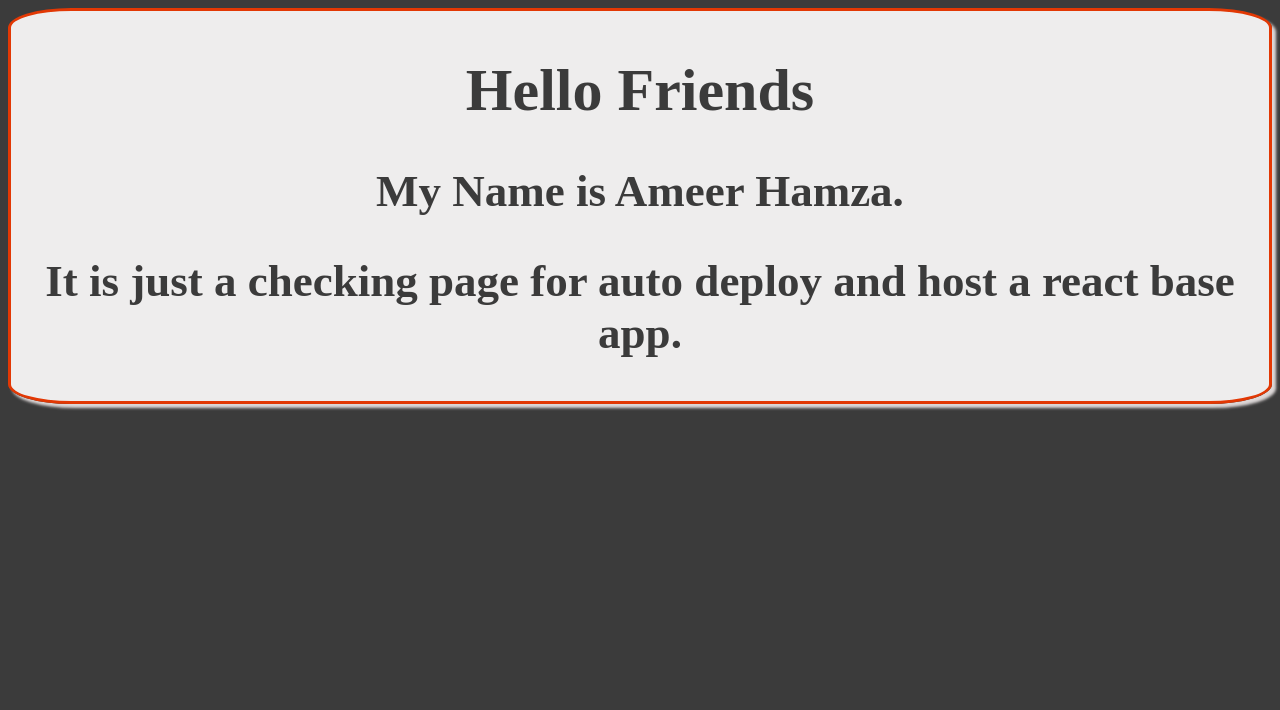
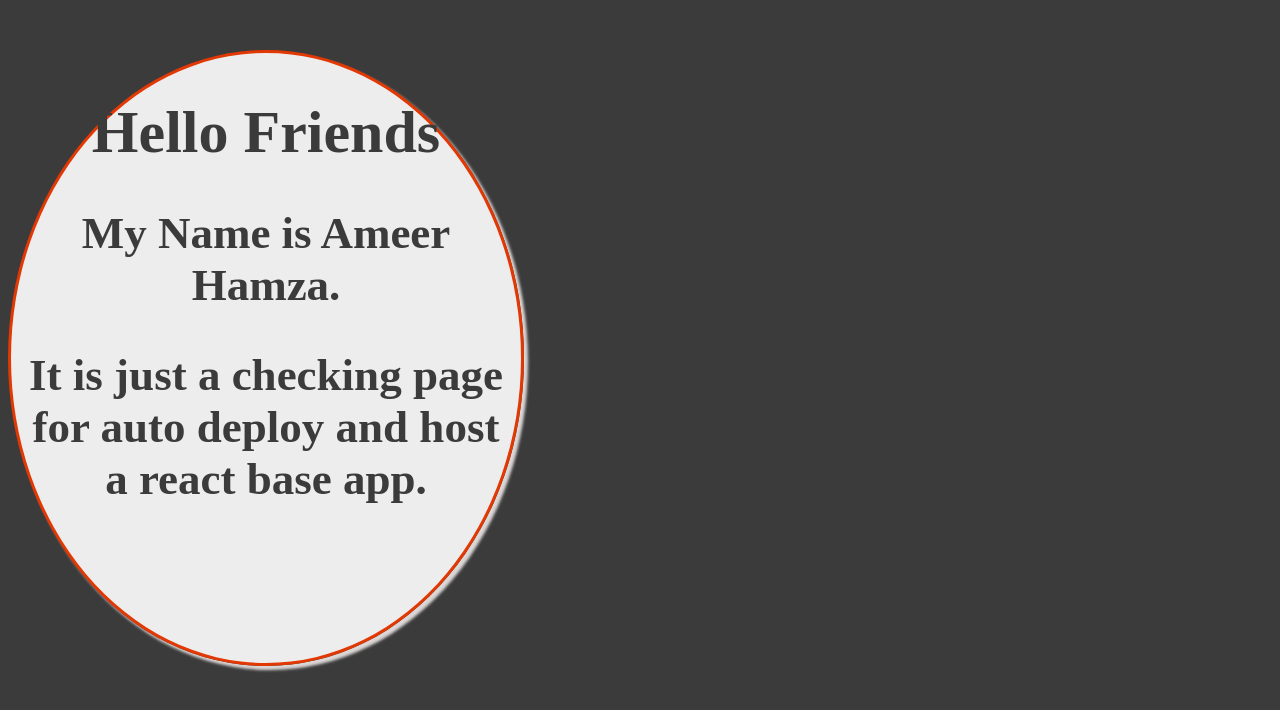
Before and after one commit to Malik-Ameer-Hamza/bootcamp2020, a React (Create React App) app: page / in a window 1280 px wide. Shown: the top 710 px of the page. Built offline with nearby package versions, Linux system fonts and the light colour scheme.

Commit message:
Set Margin

```diff
--- a/src/index.css
+++ b/src/index.css
@@ -12,5 +12,8 @@ body{
     padding: 5px;
     box-shadow: 4px 4px 3px rgba(255, 249, 249, 0.829);
     border: 3px solid rgb(226, 56, 4);
-    border-radius: 5%;
+    border-radius: 50%;
+    height: 600px;
+    width: 500px;
+    margin-top: 50px;
 }
```
